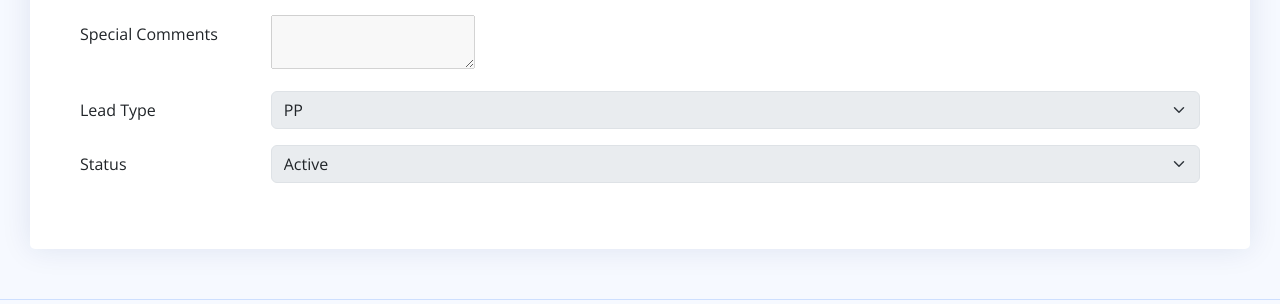
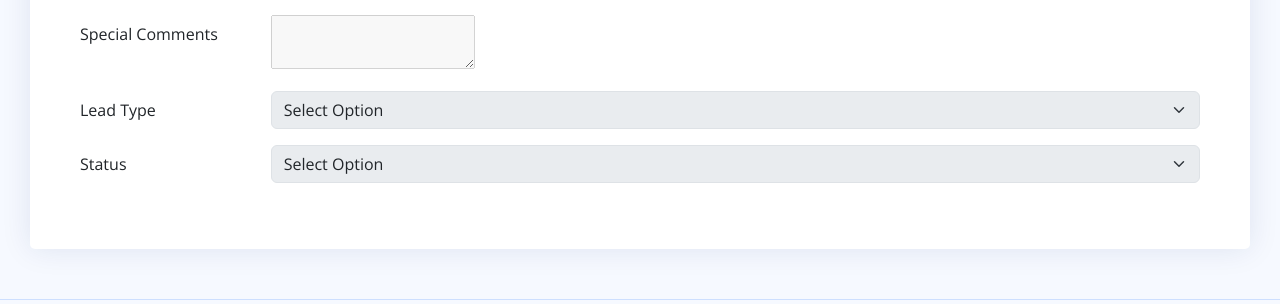
Before and after one commit to megamuzzu/back, a CodeIgniter app: page /database/index.php/admin/lead/view/1 in a window 1280 px wide. Shown: the part 973-1277 px from the top of the page. Run offline with CodeIgniter, Linux system fonts and the light colour scheme; the visitor is signed in with stand-in values (Sample User, id 1); data that the repository does not hold is empty; some libraries are stand-ins or nearby versions.

Commit message:
New 31 Jan203

```diff
--- a/application/views/admin/lead/edit.php
+++ b/application/views/admin/lead/edit.php
@@ -164,6 +164,7 @@
                   <label class="col-sm-2 col-form-label">Lead Type</label>
                   <div class="col-sm-10">
                     <select class="form-select" name="lead_type" aria-label="Default select example">
+                      <option>Select Option</option>
                       <option value="1" <?php echo ($edit_data->lead_type == 1)?'selected':'';?> >PP</option>
                       <option value="2" <?php echo ($edit_data->lead_type == 2)?'selected':'';?> >Printer</option>
                     </select>
@@ -175,6 +176,7 @@
                   <label class="col-sm-2 col-form-label">Status</label>
                   <div class="col-sm-10">
                     <select class="form-select" name="status" aria-label="Default select example">
+                      <option>Select Option</option>
                       <option value="1" <?php echo ($edit_data->status == 1)?'selected':'';?> >Active</option>
                       <option value="2" <?php echo ($edit_data->status == 2)?'selected':''; ?>>Inactive</option>
                     </select>
--- a/application/views/admin/lead/view.php
+++ b/application/views/admin/lead/view.php
@@ -130,6 +130,7 @@
                   <label class="col-sm-2 col-form-label">Lead Type</label>
                   <div class="col-sm-10">
                     <select class="form-select" name="lead_type" disabled aria-label="Default select example">
+                      <option>Select Option</option>
                       <option value="1" <?php echo ($edit_data->lead_type == 1)?'selected':'';?> >PP</option>
                       <option value="2" <?php echo ($edit_data->lead_type == 2)?'selected':'';?> >Printer</option>
                     </select>
@@ -141,8 +142,9 @@
                   <label class="col-sm-2 col-form-label">Status</label>
                   <div class="col-sm-10">
                     <select class="form-select" name="status" disabled aria-label="Default select example">
-                      <option value="1">Active</option>
-                      <option value="2">Inactive</option>
+                      <option>Select Option</option>
+                      <option value="1" <?php echo ($edit_data->status == 1)?'selected':'';?>>Active</option>
+                      <option value="2" <?php echo ($edit_data->status == 2)?'selected':'';?>>Inactive</option>
                     </select>
                   </div>
                 </div>
--- a/application/views/admin/leadaus/edit.php
+++ b/application/views/admin/leadaus/edit.php
@@ -164,6 +164,7 @@
                   <label class="col-sm-2 col-form-label">Lead Type</label>
                   <div class="col-sm-10">
                     <select class="form-select" name="lead_type" aria-label="Default select example">
+                      <option>Select Option</option>
                       <option value="1" <?php echo ($edit_data->lead_type == 1)?'selected':'';?> >PP</option>
                       <option value="2" <?php echo ($edit_data->lead_type == 2)?'selected':'';?> >Printer</option>
                     </select>
@@ -174,7 +175,7 @@
                   <label class="col-sm-2 col-form-label">Status</label>
                   <div class="col-sm-10">
                     <select class="form-select" name="status" aria-label="Default select example">
-                      <option selected value="<?php echo $edit_data->status;?>">Open this select menu</option>
+                      <option>Select Option</option>
                       <option value="1" <?php echo ($edit_data->status == 1)?'selected':'';?>>Active</option>
                       <option value="2" <?php echo ($edit_data->status == 2)?'selected':'';?>>Inactive</option>
                     </select>
--- a/application/views/admin/leadaus/view.php
+++ b/application/views/admin/leadaus/view.php
@@ -130,6 +130,7 @@
                   <label class="col-sm-2 col-form-label">Lead Type</label>
                   <div class="col-sm-10">
                     <select class="form-select" name="lead_type" disabled aria-label="Default select example">
+                      <option>Select Option</option>
                       <option value="1" <?php echo ($edit_data->lead_type == 1)?'selected':'';?> >PP</option>
                       <option value="2" <?php echo ($edit_data->lead_type == 2)?'selected':'';?> >Printer</option>
                     </select>
@@ -140,6 +141,7 @@
                   <label class="col-sm-2 col-form-label">Status</label>
                   <div class="col-sm-10">
                     <select class="form-select" name="status" disabled aria-label="Default select example">
+                      <option>Select Option</option>
                       <option value="1" <?php echo ($edit_data->status == 1)?'selected':'';?>>Active</option>
                       <option value="2" <?php echo ($edit_data->status == 2)?'selected':'';?>>Inactive</option>
                     </select>
```
